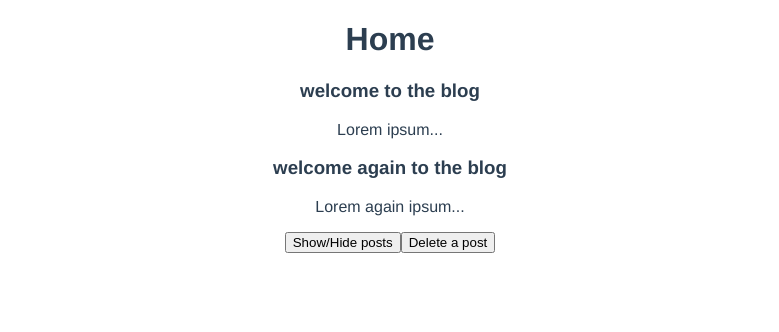
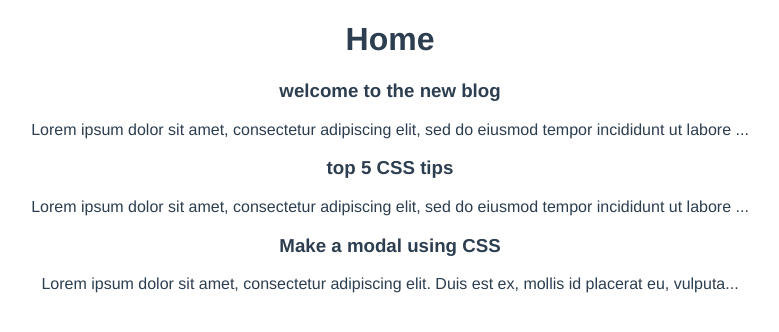
Before and after one commit to codigoisaac/simplistic-vue-blog, a Vue app: page / in a window 1280 px wide. Shown: the top 332 px of the page, without its empty margins (250-1029 px from the left). Built offline with nearby package versions, Linux system fonts and the light colour scheme; data requests are answered from the project's data file.

Commit message:
Fething data and dealing with async

```diff
--- /dev/null
+++ b/data/db.json
@@ -0,0 +1,22 @@
+{
+  "posts": [
+    {
+      "id": 1,
+      "title": "welcome to the new blog",
+      "body": "Lorem ipsum dolor sit amet, consectetur adipiscing elit, sed do eiusmod tempor incididunt ut labore et dolore magna aliqua.",
+      "tags": ["webdev", "coding", "news"]
+    },
+    {
+      "id": 2,
+      "title": "top 5 CSS tips",
+      "body": "Lorem ipsum dolor sit amet, consectetur adipiscing elit, sed do eiusmod tempor incididunt ut labore et dolore magna aliqua.",
+      "tags": ["css", "webdev", "coding"]
+    },
+    {
+      "id": 5707,
+      "title": "Make a modal using CSS",
+      "body": "Lorem ipsum dolor sit amet, consectetur adipiscing elit. Duis est ex, mollis id placerat eu, vulputate vehicula eros. Etiam nec urna egestas, pretium justo ut, luctus arcu. Maecenas dictum mi elit, sed molestie nulla pulvinar a. Sed pellentesque mauris quis ex aliquam tincidunt. Aliquam erat volutpat. Quisque auctor ante at felis maximus, commodo dapibus massa porttitor. Phasellus dignissim finibus placerat. Duis eu erat sem. Suspendisse venenatis molestie sapien a egestas. Vestibulum ante ipsum primis in faucibus orci luctus et ultrices posuere cubilia curae; Maecenas in imperdiet mi. Etiam ac massa vel nulla lobortis viverra. Class aptent taciti sociosqu ad litora torquent per conubia nostra, per inceptos himenaeos.\n\nMauris in erat tincidunt, dictum ligula id, vulputate nisl. Nam accumsan sodales mi, sed faucibus lacus pharetra id. Vestibulum interdum nibh orci, ut egestas risus venenatis vitae. Mauris tortor nisl, congue vulputate mauris sit amet, mattis pellentesque nunc. Proin imperdiet dapibus tincidunt. Cras at vehicula libero. Quisque lobortis quis est vel interdum. Duis molestie feugiat tellus sed sagittis. Duis eleifend lorem mauris, quis suscipit turpis luctus non.",
+      "tags": ["css", "webdev", "coding"]
+    }
+  ]
+}
--- a/src/views/HomeView.vue
+++ b/src/views/HomeView.vue
@@ -1,11 +1,13 @@
 <template>
   <div class="home">
+    <div v-if="error">{{ error }}</div>
+
     <h1>Home</h1>
 
-    <PostList :posts="posts" v-if="showPosts" />
-
-    <button @click="showPosts = !showPosts">Show/Hide posts</button>
-    <button @click="posts.pop()">Delete a post</button>
+    <div v-if="posts.length">
+      <PostList :posts="posts" />
+    </div>
+    <div v-else>Loading...</div>
   </div>
 </template>
 
@@ -18,14 +20,27 @@
   components: { PostList },
 
   setup() {
-    const posts = ref([
-      { title: 'welcome to the blog', body: 'Lorem ipsum', id: 1 },
-      { title: 'welcome again to the blog', body: 'Lorem again ipsum', id: 2 },
-    ])
+    const posts = ref([])
+    const error = ref(null)
 
-    const showPosts = ref(true)
+    const load = async () => {
+      try {
+        const data = await fetch('http://localhost:3000/posts')
 
-    return { posts, showPosts }
+        if (!data.ok) {
+          throw Error('No data available')
+        }
+
+        posts.value = await data.json()
+      } catch (err) {
+        error.value = err.message
+        console.log(error.value)
+      }
+    }
+
+    load()
+
+    return { posts, error }
   },
 }
 </script>
```
